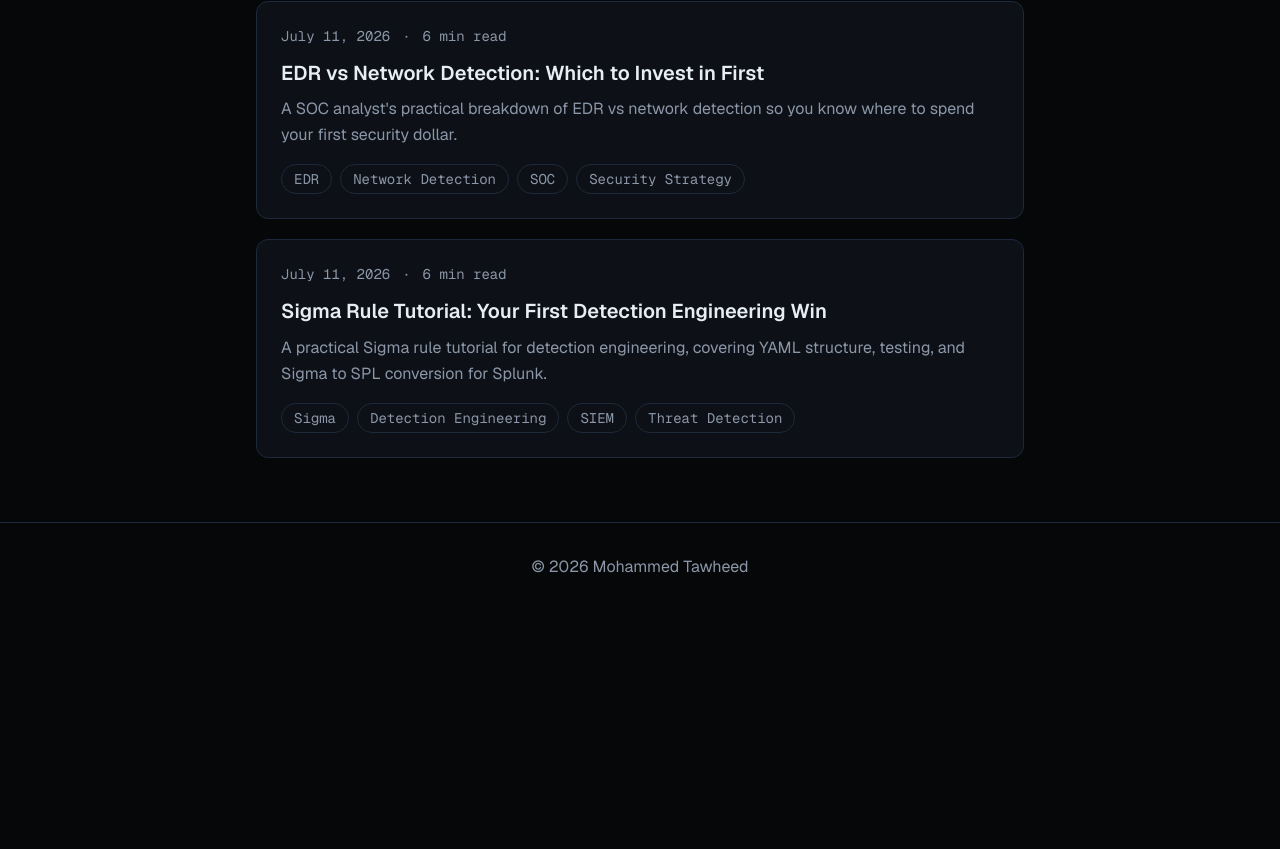
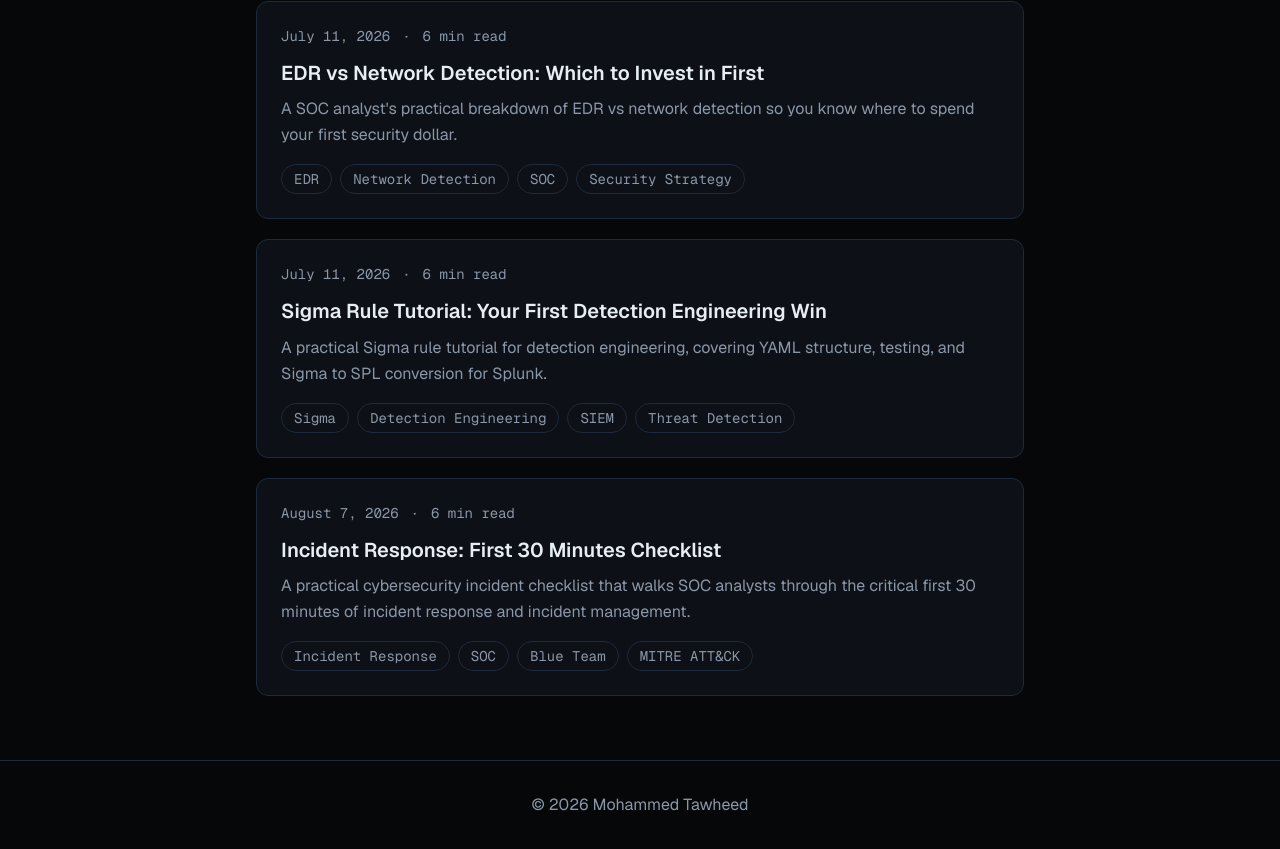
Before and after one commit to Tawheed30/portfolio, a Next.js app: page /blog in a window 1280 px wide. Shown: the part 1780-2629 px from the top of the page. Before the commit the page ends 2391 px from the top, so only its background shows below. Built offline with nearby package versions, Linux system fonts and the light colour scheme.

Commit message:
feat: Auto-generate blog post

```diff
--- a/src/data/blog.ts
+++ b/src/data/blog.ts
@@ -327,6 +327,44 @@ export const posts: BlogPost[] = [
         }
   ]
   },
+  {
+    slug: "incident-response-first-30-minutes-checklist",
+    title: "Incident Response: First 30 Minutes Checklist",
+    date: "2026-08-07",
+    excerpt: "A practical cybersecurity incident checklist that walks SOC analysts through the critical first 30 minutes of incident response and incident management.",
+    readingTime: "6 min read",
+    tags: ["Incident Response","SOC","Blue Team","MITRE ATT&CK"],
+    keywords: ["incident response","incident management","cybersecurity incident checklist","SOC analyst","MITRE ATT&CK","Splunk investigation"],
+    content:   [
+        {
+              "body": "The first 30 minutes of incident response set the tone for everything that follows. As a SOC analyst, I've learned that solid incident management isn't about panic or heroics — it's about having a repeatable cybersecurity incident checklist you can run without thinking too hard under pressure. When an alert fires in Splunk or QRadar and it looks real, those early minutes decide whether you contain the problem or watch it spread. This post breaks down a practical incident response checklist for the first half hour, focused on the triage and evidence work an L1/L2 analyst actually owns before escalation."
+        },
+        {
+              "heading": "Minute 0–5: Confirm It's Real",
+              "body": "Before you touch anything, validate the alert. False positives are the majority of what lands in the queue, so start by asking whether the detection logic actually fired on malicious behavior. Pull the raw event in Splunk or QRadar, check the source, and correlate the timestamp against other logs. Is this a known scanner? A misconfigured tool? A legitimate admin action? If you can't rule it out quickly, treat it as real. The goal here isn't certainty — it's a fast decision on whether to keep going or close it out with a documented reason."
+        },
+        {
+              "heading": "Minute 5–10: Scope the Blast Radius",
+              "body": "Once you believe it's a genuine incident, figure out how far it reaches. Identify the affected host, user account, and IP addresses. Query your EDR and endpoint logs for related process activity, and search firewall and IDS/IPS logs for lateral movement or outbound connections to suspicious destinations. In Splunk, pivot from the initial indicator (a hash, domain, or username) across your indexes to see if it appears elsewhere. Scoping early prevents the classic mistake of containing one machine while the same credentials are being abused on three others."
+        },
+        {
+              "heading": "Minute 10–15: Map to MITRE ATT&CK",
+              "body": "Framing the activity against MITRE ATT&CK turns a messy pile of logs into a story. Identify the technique you're seeing — say, T1566 for phishing, T1059 for command execution, or T1078 for valid accounts — and note what stage the attacker appears to be in. This isn't academic. Mapping helps you predict the next likely move, prioritize which logs to check, and communicate the situation clearly when you escalate. It also makes your documentation far more useful for the responders and analysts who pick up the case after you."
+        },
+        {
+              "heading": "Minute 15–25: Preserve Evidence and Document",
+              "body": "Containment often destroys evidence, so capture what you need first. Export the relevant Splunk or QRadar search results, screenshot alert details, and record indicators of compromise — hashes, URLs, domains, IPs — in your ticket. Note timestamps in UTC and the exact queries you ran so your work is reproducible. Clean documentation is the part of incident response that separates a useful handoff from a confusing one. If you're investigating a phishing case, preserve email headers and the malicious URL before any takedown or mailbox cleanup happens."
+        },
+        {
+              "heading": "Minute 25–30: Escalate or Contain per Workflow",
+              "body": "By now you should know whether this exceeds your authority. Follow your SOC's playbook: if containment (isolating a host via EDR, disabling an account, blocking a domain) is within your role, execute it and log the action. If it needs a senior analyst or incident response lead, escalate with a concise summary — what happened, affected assets, MITRE technique, evidence collected, and your recommendation. A tight handoff saves the next responder from re-doing your triage."
+        },
+        {
+              "heading": "The Takeaway",
+              "body": "The first 30 minutes of incident response reward preparation over improvisation. Build a written cybersecurity incident checklist, rehearse it against low-severity alerts, and keep your Splunk and QRadar queries handy. Good incident management comes from doing the boring steps consistently: validate, scope, map to MITRE ATT&CK, preserve evidence, then contain or escalate. Save a version of this checklist where you can reach it fast — you'll be glad you did when the real alert lands."
+        }
+  ]
+  },
 ];
 
 export function getPostBySlug(slug: string) {
```
